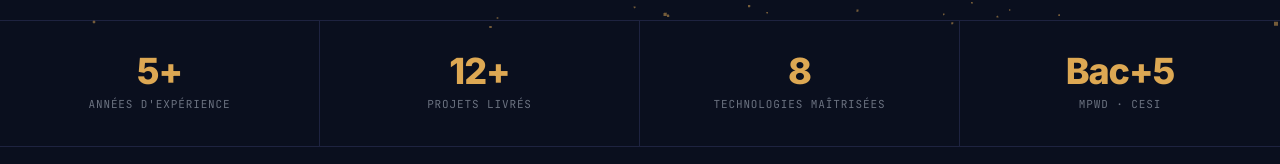
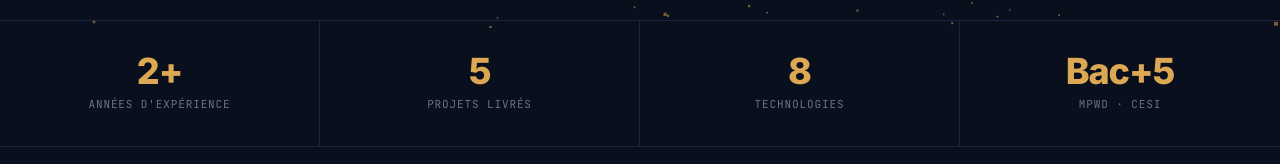
Before and after one commit to Alexvillex/Portfolio, a Next.js app: page / in a window 1280 px wide. Shown: the part 772-936 px from the top of the page. Built offline with nearby package versions, Linux system fonts and the light colour scheme.

Commit message:
fix: correction types TypeScript, liens github/demo, categorie projets

```diff
--- a/app/page.tsx
+++ b/app/page.tsx
@@ -57,16 +57,16 @@ export default function Home() {
       {/* ========== STATS ========== */}
       <div className={styles.statsBar}>
         <div className={styles.statItem}>
-          <span className={styles.statNum}>5+</span>
+          <span className={styles.statNum}>2+</span>
           <span className={styles.statLabel}>Années d&apos;expérience</span>
         </div>
         <div className={styles.statItem}>
-          <span className={styles.statNum}>12+</span>
+          <span className={styles.statNum}>5</span>
           <span className={styles.statLabel}>Projets livrés</span>
         </div>
         <div className={styles.statItem}>
           <span className={styles.statNum}>8</span>
-          <span className={styles.statLabel}>Technologies maîtrisées</span>
+          <span className={styles.statLabel}>Technologies</span>
         </div>
         <div className={styles.statItem}>
           <span className={styles.statNum}>Bac+5</span>
```
